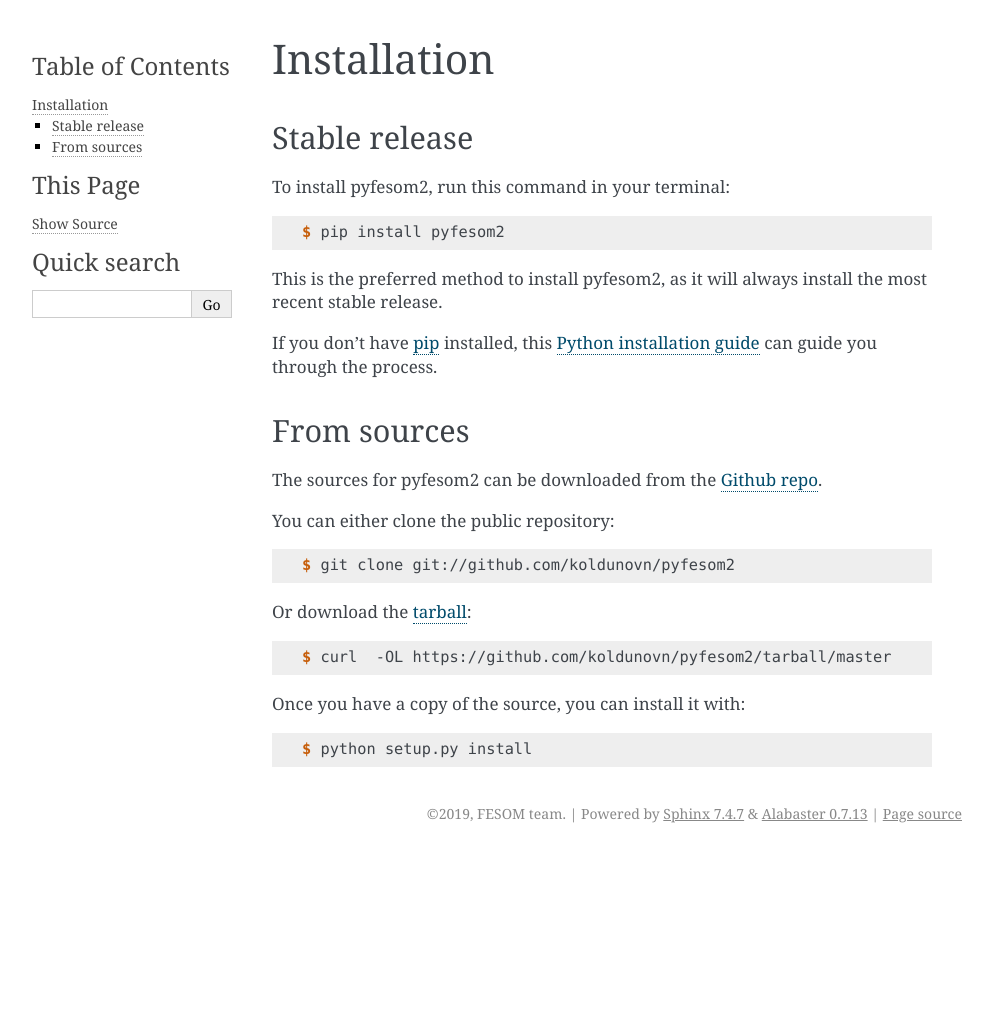
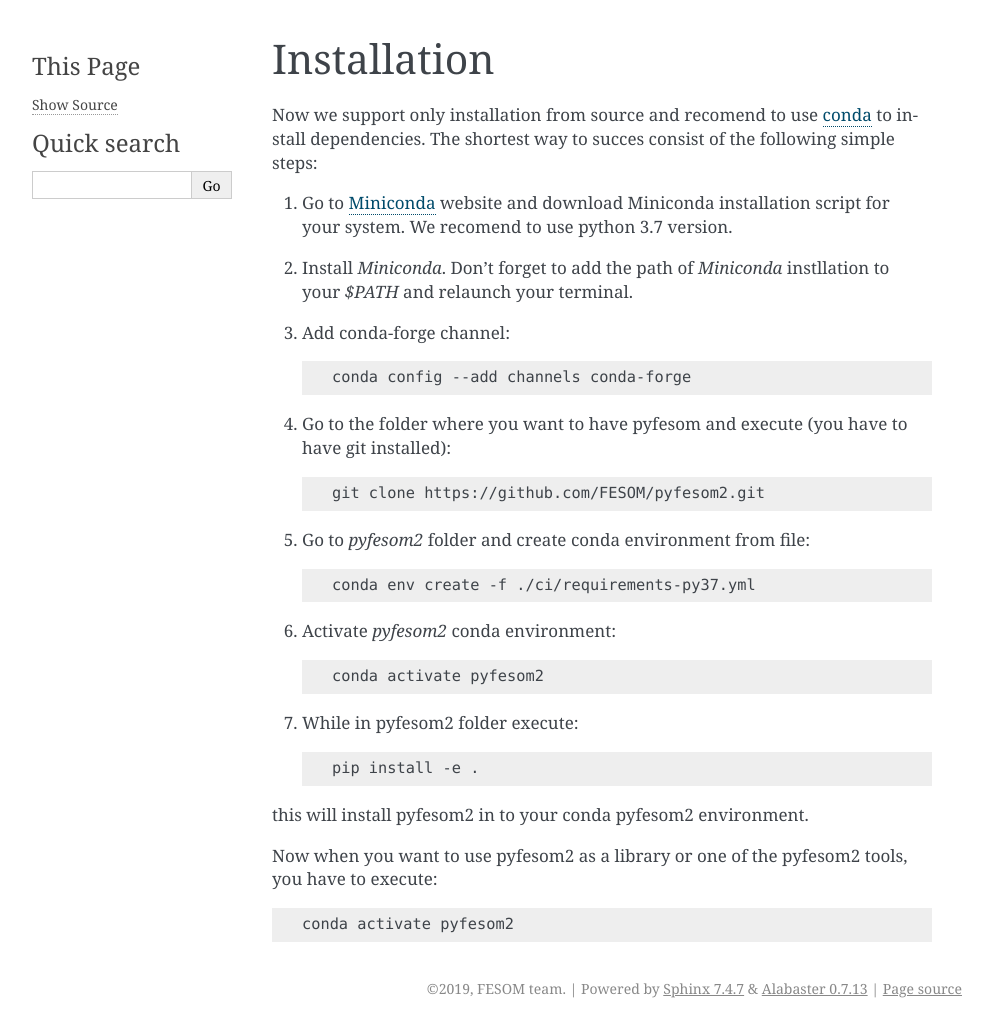
Before and after one commit to FESOM/pyfesom2, a Sphinx documentation site: the page built from docs/installation.rst, in a window 1280 px wide. Shown: the whole page, without its empty margins (148-1141 px from the left). Built offline with Sphinx 7.4.7, drawn with Linux system fonts in a browser that asks for light colours; pages that are not in the unit, such as notebooks, are missing from menus; before the commit the page ends 900 px from its top, so only the background shows below that.

```diff
--- a/docs/installation.rst
+++ b/docs/installation.rst
@@ -4,48 +4,38 @@
 Installation
 ============
 
+Now we support only installation from source and recomend to use `conda <https://conda.io/docs/>`_  to install dependencies. The shortest way to succes consist of the following simple steps:
 
-Stable release
---------------
-
-To install pyfesom2, run this command in your terminal:
-
-.. code-block:: console
-
-    $ pip install pyfesom2
-
-This is the preferred method to install pyfesom2, as it will always install the most recent stable release.
-
-If you don't have `pip`_ installed, this `Python installation guide`_ can guide
-you through the process.
-
-.. _pip: https://pip.pypa.io
-.. _Python installation guide: http://docs.python-guide.org/en/latest/starting/installation/
+1. Go to `Miniconda <https://conda.io/miniconda.html>`_ website and download Miniconda installation script for your system. We recomend to use python 3.7 version.
 
 
-From sources
-------------
-
-The sources for pyfesom2 can be downloaded from the `Github repo`_.
-
-You can either clone the public repository:
-
-.. code-block:: console
-
-    $ git clone git://github.com/koldunovn/pyfesom2
-
-Or download the `tarball`_:
-
-.. code-block:: console
-
-    $ curl  -OL https://github.com/koldunovn/pyfesom2/tarball/master
-
-Once you have a copy of the source, you can install it with:
-
-.. code-block:: console
-
-    $ python setup.py install
+2. Install `Miniconda`. Don't forget to add the path of `Miniconda` instllation to your `$PATH` and relaunch your terminal.
 
 
-.. _Github repo: https://github.com/koldunovn/pyfesom2
-.. _tarball: https://github.com/koldunovn/pyfesom2/tarball/master
+3. Add conda-forge channel::
+
+    conda config --add channels conda-forge
+
+
+4. Go to the folder where you want to have pyfesom and execute (you have to have git installed)::
+
+    git clone https://github.com/FESOM/pyfesom2.git
+
+5. Go to `pyfesom2` folder and create conda environment from file::
+
+    conda env create -f ./ci/requirements-py37.yml
+
+
+6. Activate `pyfesom2` conda environment::
+
+    conda activate pyfesom2
+
+7. While in pyfesom2 folder execute::
+
+    pip install -e .
+
+this will install pyfesom2 in to your conda pyfesom2 environment.
+
+Now when you want to use pyfesom2 as a library or one of the pyfesom2 tools, you have to execute::
+
+    conda activate pyfesom2
```
Also changed, not shown: CONTRIBUTING.rst (+8 -34 lines), docs/index.rst (+21 -5 lines), docs/pfinterp.rst (added, +97 -0 lines), docs/tools.rst (added, +16 -0 lines), docs/img/pfinterp1.png (added).
